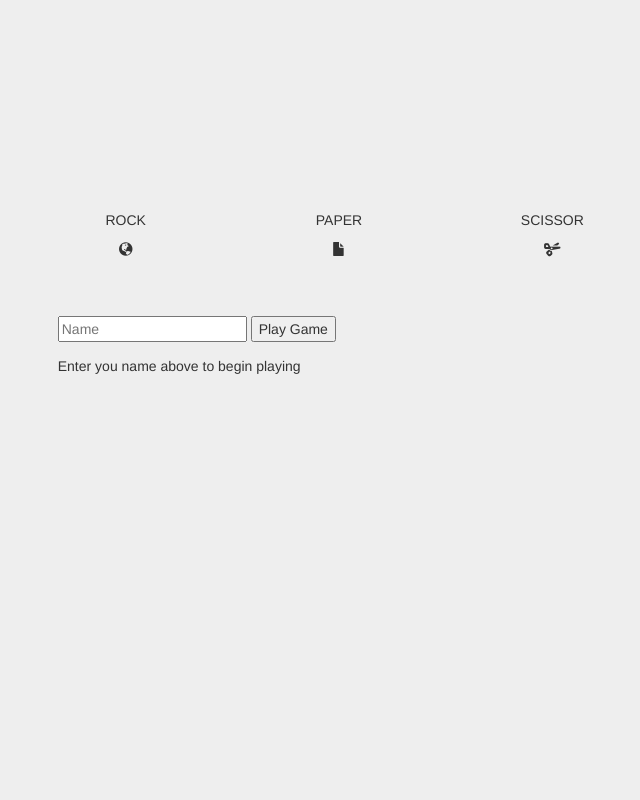
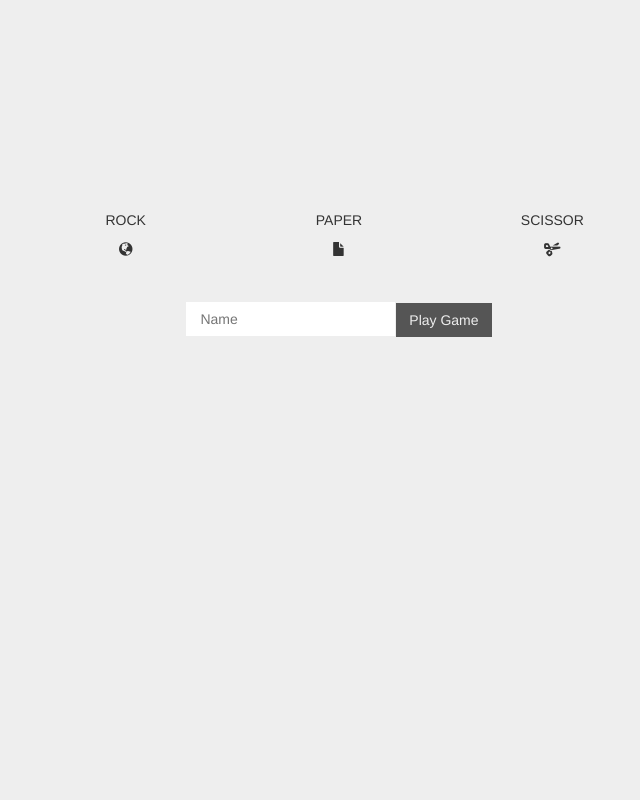
Before and after one commit to robbethencourt/RPS-Multiplayer, a PHP site: page / in a window 1280 px wide. Shown: the whole page, without its empty margins (301-941 px from the left). Run offline with PHP 8.4, Linux system fonts and the light colour scheme; some libraries are stand-ins or nearby versions.

Commit message:
more player login styling

```diff
--- a/assets/css/style.css
+++ b/assets/css/style.css
@@ -14,15 +14,32 @@
 }
 
 	.rps-overlay-icons {
-		padding: 15em 0 4em 0;
+		padding: 15em 0 3em 0;
 		text-align: center;
 	}
 
 	.player-name-container {
-		width: 45%;
-		margin: 0 auto;
+		text-align: center;
 	}
 
-		.player-name-container p {
-			padding: 1em 0;
+		.player-name-container input[type="text"] {
+			margin-right: -3px;
+			padding: .5em 1em;
+			border: none;
+			background: #fff;
 		}
+
+		.player-name-container input[type="text"]:focus {
+			outline: none;
+		}
+
+		.btn-custom {
+			border-radius: 0;
+			color: #eee;
+			background: #555;
+		}
+
+		.btn-custom:hover, .btn-custom:focus {
+			color: #eee;
+			background: #333;
+		}
--- a/index.html
+++ b/index.html
@@ -42,8 +42,7 @@
 				<div class="row">
 					<div class="col-sm-12">
 						<input type="text" id="player-name" placeholder="Name" />
-						<button id="player-name-submit">Play Game</button>
-						<p>Enter you name above to begin playing</p>
+						<button type="button" id="player-name-submit" class="btn btn-custom">Play Game</button>
 					</div>
 				</div>
 			</div>
```
